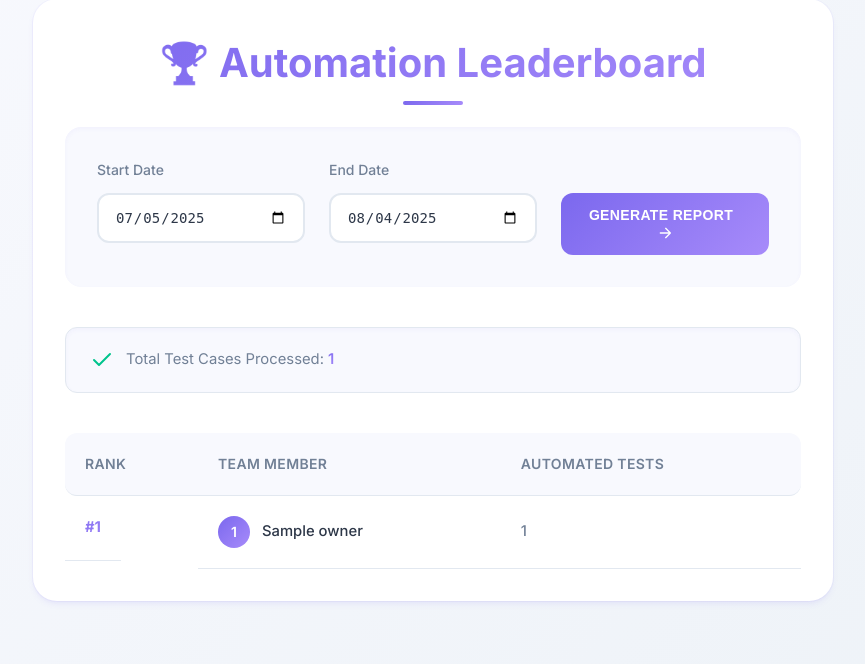
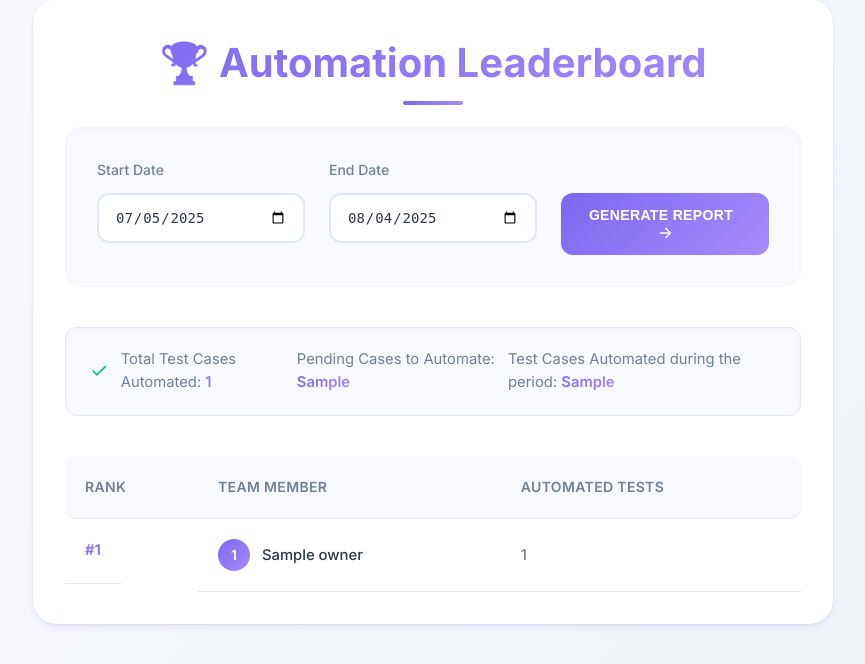
Before and after one commit to vishnu6456/leaderboard-app, a Flask app: template templates/leaderboard.html in a window 1280 px wide. Shown: the part 33-697 px from the top of the page, without its empty margins (207-1072 px from the left). Run offline with Flask 3, Linux system fonts and the light colour scheme; the template is opened without the code that fills it: most values are stand-ins (such as "Sample title", 1, 10 or a date in 2020).

Commit message:
Update leaderboard.html

```diff
--- a/templates/leaderboard.html
+++ b/templates/leaderboard.html
@@ -11,15 +11,6 @@
 <body>
     <div class="container fade-in">
         <h1>🏆 Automation Leaderboard</h1>
-
-        {% if error_message %}
-        <div class="error-message">
-            <svg width="24" height="24" viewBox="0 0 24 24" fill="none" xmlns="http://www.w3.org/2000/svg">
-                <path d="M12 8v4m0 4h.01M21 12a9 9 0 11-18 0 9 9 0 0118 0z" stroke="currentColor" stroke-width="2" stroke-linecap="round" stroke-linejoin="round"/>
-            </svg>
-            <p>{{ error_message }}</p>
-        </div>
-        {% endif %}
 
         <form method="post" id="leaderboardForm">
             <div class="form-group">
@@ -41,16 +32,18 @@
             </div>
         </form>
 
-        {% if test_case_count and not error_message %}
+        {% if total_automated or pending_automation %}
             <div class="stats">
                 <svg width="24" height="24" viewBox="0 0 24 24" fill="none" xmlns="http://www.w3.org/2000/svg">
                     <path d="M20 6L9 17l-5-5" stroke="currentColor" stroke-width="2" stroke-linecap="round" stroke-linejoin="round"/>
                 </svg>
-                <p>Total Test Cases Processed: <strong>{{ test_case_count }}</strong></p>
+                <p>Total Test Cases Automated: <strong>{{ total_automated }}</strong></p>
+                <p>Pending Cases to Automate: <strong>{{ pending_automation }}</strong></p>
+                <p>Test Cases Automated during the period: <strong>{{ automated_in_period }}</strong></p>
             </div>
         {% endif %}
 
-        {% if leaderboard and not error_message %}
+        {% if leaderboard %}
             <table>
                 <thead>
                     <tr>
@@ -74,7 +67,7 @@
                     {% endfor %}
                 </tbody>
             </table>
-        {% elif test_case_count == 0 and start_date and end_date and not error_message %}
+        {% elif test_case_count == 0 and start_date and end_date %}
             <div class="no-data">
                 <svg width="48" height="48" viewBox="0 0 24 24" fill="none" xmlns="http://www.w3.org/2000/svg">
                     <path d="M12 8v4m0 4h.01M21 12a9 9 0 11-18 0 9 9 0 0118 0z" stroke="currentColor" stroke-width="2" stroke-linecap="round" stroke-linejoin="round"/>
```
